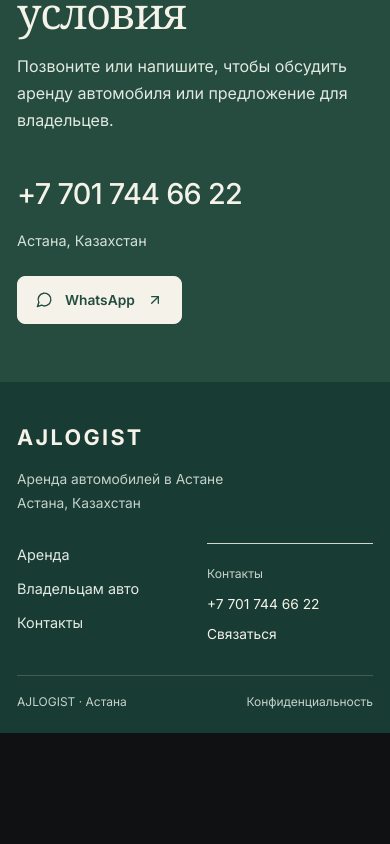
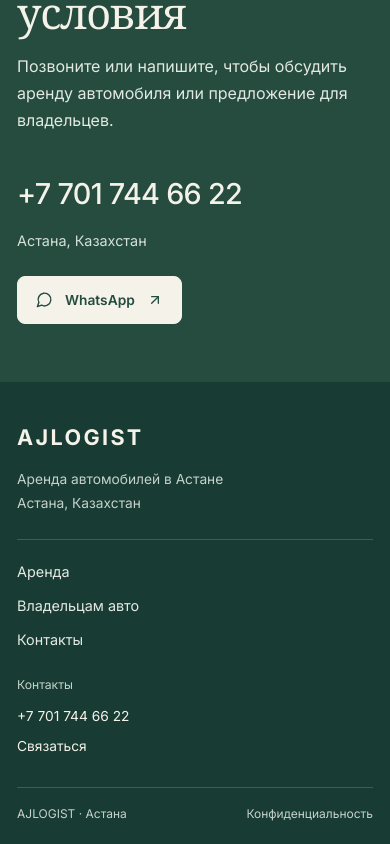
Before and after one commit to alanchoo11/AJTAXI, a React (Vite) app: page / in a window 390 px wide. Shown: the part 2508-3352 px from the top of the page. Before the commit the page ends 3241 px from the top, so only its background shows below. Built offline with nearby package versions, Linux system fonts and the light colour scheme; no server answers.

Commit message:
Stack footer cleanly on mobile

```diff
--- a/src/public-site.css
+++ b/src/public-site.css
@@ -212,10 +212,10 @@
   .contact-section-inner { grid-template-columns: 1fr; gap: 31px; padding-block: 58px; }
   .contact-copy h2 { max-width: 13ch; }
   .contact-phone { font-size: 1.8rem; }
-  .footer-top { grid-template-columns: 1fr 1fr; gap: 28px 24px; padding-block: 38px 30px; }
+  .footer-top { grid-template-columns: 1fr; gap: 24px; padding-block: 38px 30px; }
   .footer-brand { grid-column: 1 / -1; }
-  .footer-links { gap: 11px; }
-  .footer-contact { padding-top: 20px; border-top: 1px solid var(--rule); }
+  .footer-links { gap: 11px; padding-top: 20px; border-top: 1px solid #ffffff2b; }
+  .footer-contact { padding-top: 0; border-top: 0; }
   .footer-bottom { align-items: flex-start; flex-direction: row; gap: 16px; }
   .privacy-page { min-height: 65vh; padding-block: 58px; }
 }
```
